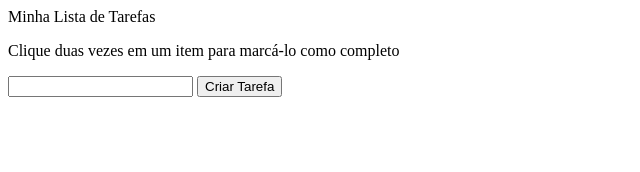
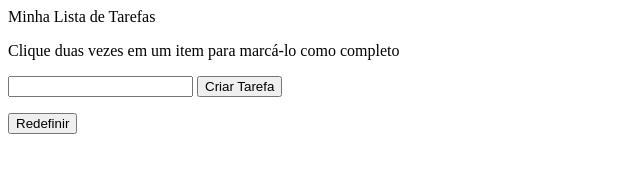
Before and after one commit to marlon-couto/todo-list, a website: page index.html in a window 1280 px wide. Shown: the whole page, without its empty margins (0-640 px from the left). Drawn offline with Linux system fonts and the light colour scheme.

Commit message:
Adiciona botão "redefinir"
Signed-off-by: Marlon Couto <marloncouto199@gmail.com>

```diff
--- a/index.html
+++ b/index.html
@@ -18,6 +18,7 @@
       ><button id="criar-tarefa">Criar Tarefa</button></label
     >
     <ol id="lista-tarefas"></ol>
+    <button id="apaga-tudo">Redefinir</button>
     <script src="script.js"></script>
   </body>
 </html>
--- a/script.js
+++ b/script.js
@@ -28,6 +28,7 @@ listaDeTarefas.addEventListener('dblclick', (event) => {
 });
 
 const redefinir = document.querySelector('#apaga-tudo');
+
 redefinir.addEventListener('click', () => {
   listaDeTarefas.innerHTML = '';
 });
```
